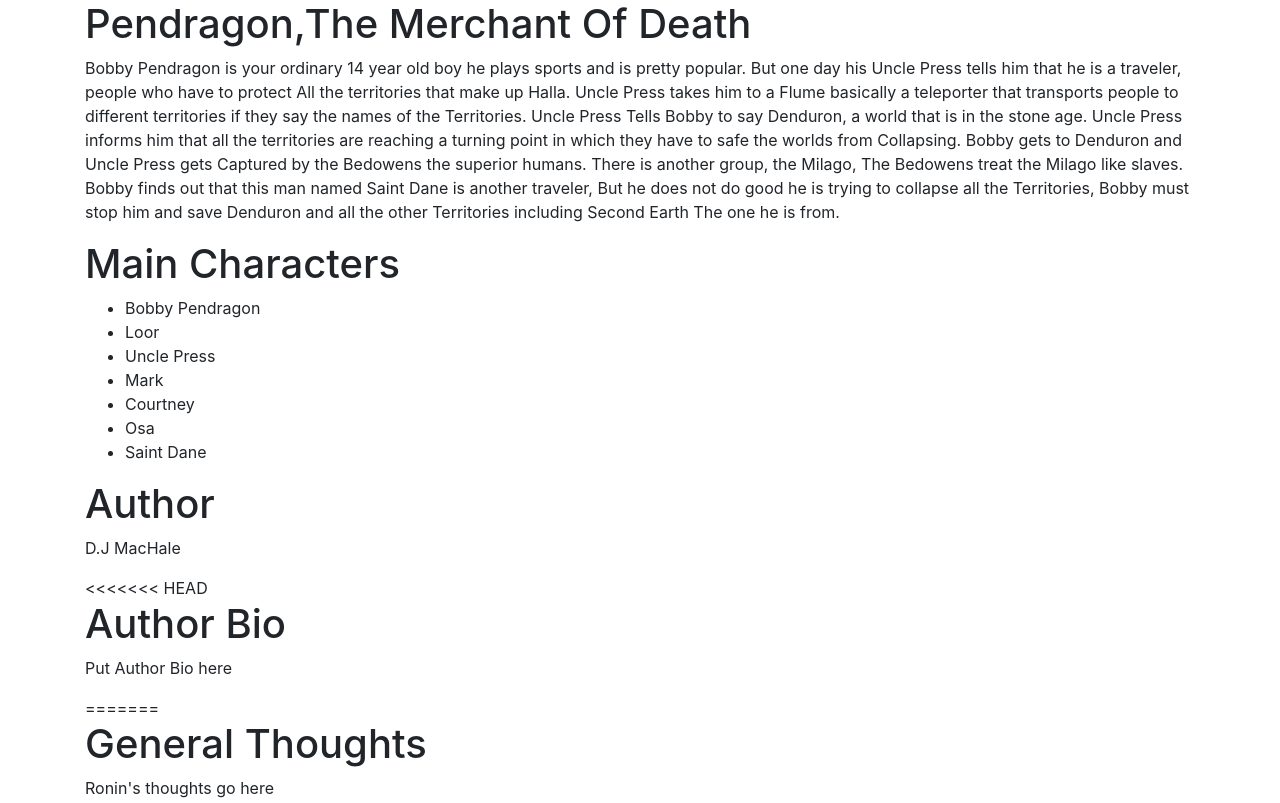
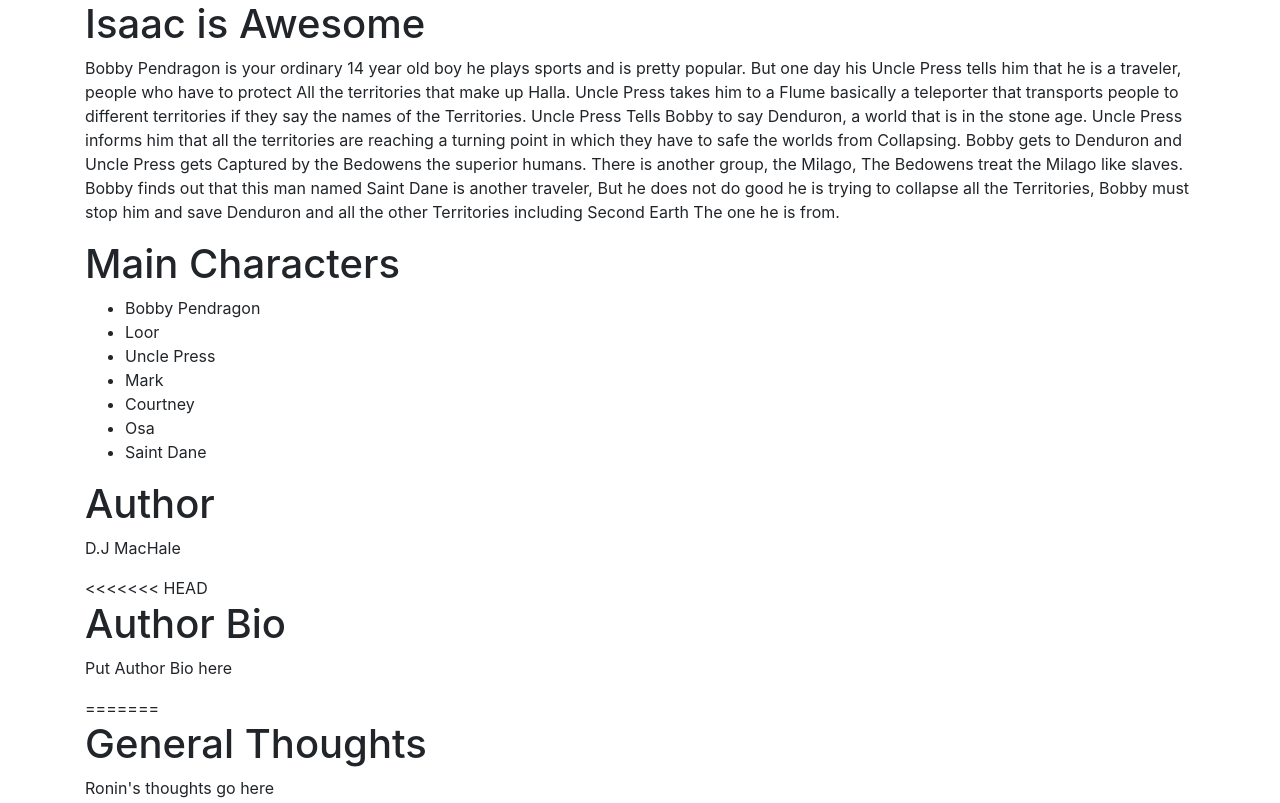
Before and after one commit to iwagner-inmar/ronin-proj3, a plain HTML site: page index.html in a window 1280 px wide. Shown: the top 803 px of the page. Drawn offline with nearby package versions, Linux system fonts and the light colour scheme.

Commit message:
cool message

```diff
--- a/index.html
+++ b/index.html
@@ -15,7 +15,7 @@
 
 <body>
     <div class="container">
-    <h1>Pendragon,The Merchant Of Death</h1>
+    <h1>Isaac is Awesome</h1>
     <p>
         Bobby Pendragon is your ordinary 14 year old boy he plays sports and is pretty popular. But one day his Uncle Press tells
         him that he is a traveler, people who have to protect All the territories that make up Halla. Uncle Press takes him
```
